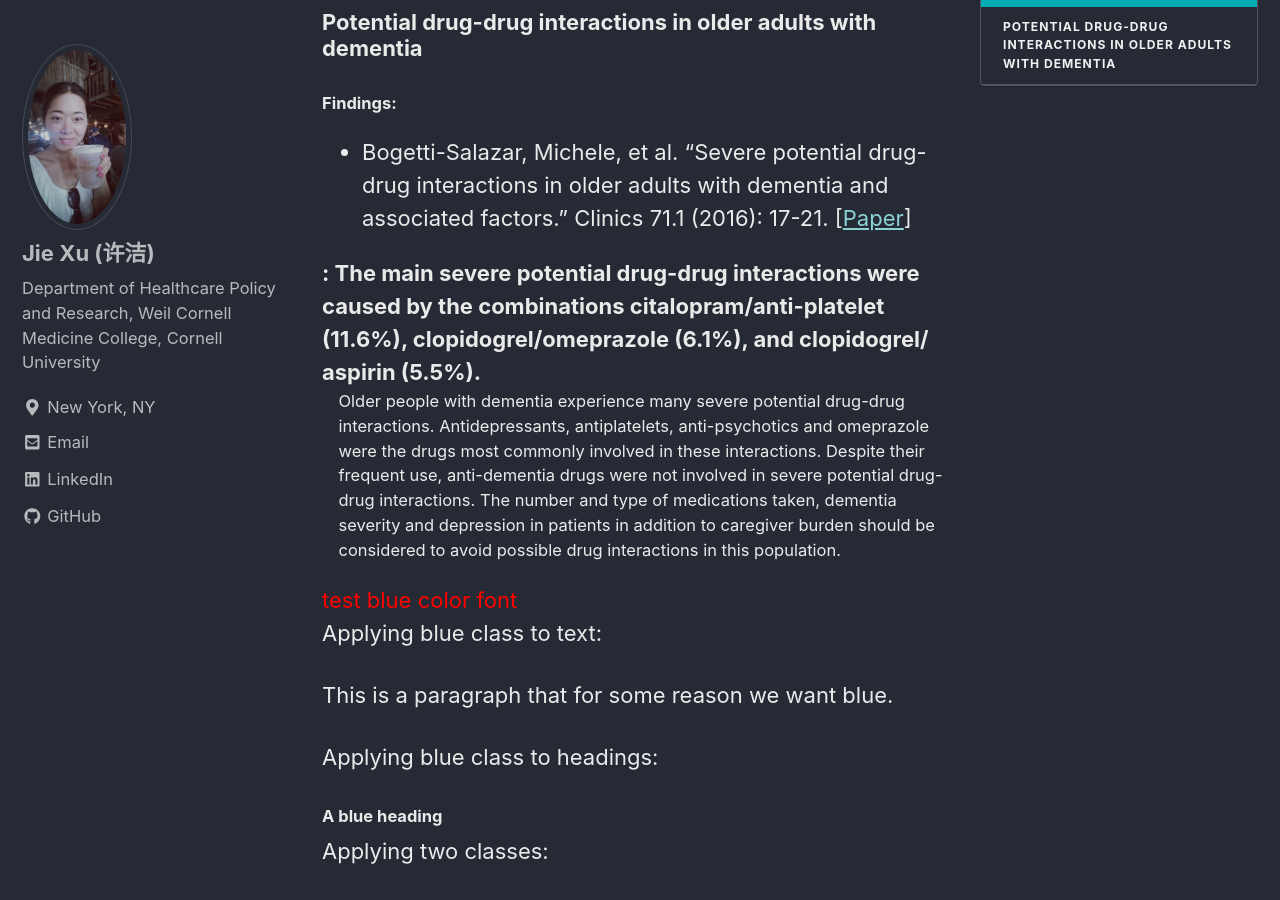
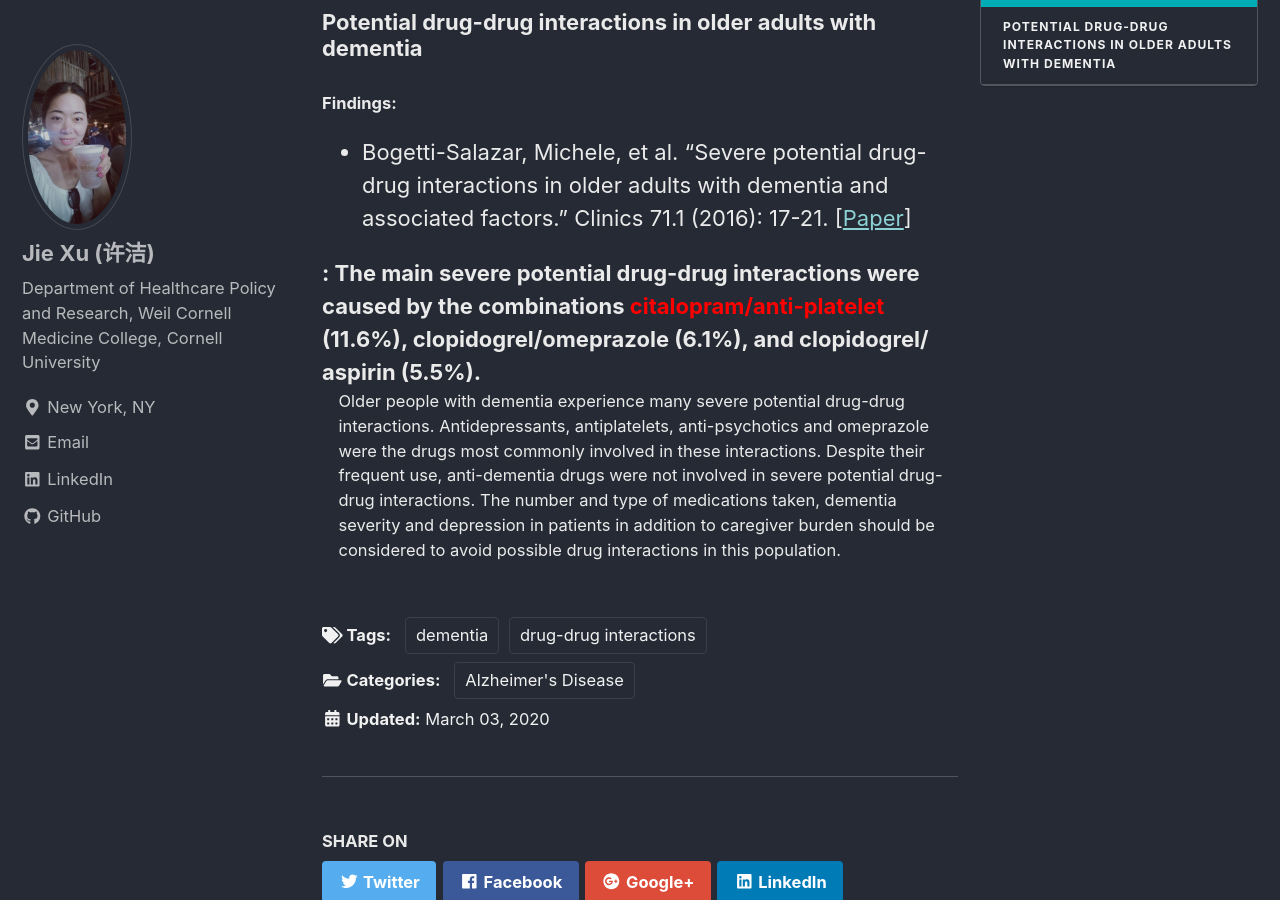
Before and after one commit to jxu1015/jxu1015.github.io, a Jekyll site: the page built from _posts/2020-03-03-AD-Related-Drugs.md, in a window 1280 px wide and 900 px high, scrolled down 269 px. Built offline with Jekyll 4.4.1, drawn with Linux system fonts in a browser that asks for light colours; nearby versions of some CDN libraries; some of the changed text lies outside the part shown.

Commit message:
Update 2020-03-03-AD-Related-Drugs.md

```diff
--- a/_posts/2020-03-03-AD-Related-Drugs.md
+++ b/_posts/2020-03-03-AD-Related-Drugs.md
@@ -14,28 +14,6 @@ toc: true
 
 * Bogetti-Salazar, Michele, et al. "Severe potential drug-drug interactions in older adults with dementia and associated factors." Clinics 71.1 (2016): 17-21. [[Paper](https://www.ncbi.nlm.nih.gov/pmc/articles/PMC4763155/pdf/cln-71-01-017.pdf)]
 
-:   The main severe potential drug-drug interactions were caused by the combinations citalopram/anti-platelet (11.6%), clopidogrel/omeprazole (6.1%), and clopidogrel/ aspirin (5.5%).
+:   The main severe potential drug-drug interactions were caused by the combinations <font color='red'>citalopram/anti-platelet</font> (11.6%), clopidogrel/omeprazole (6.1%), and clopidogrel/ aspirin (5.5%).
 
 :   Older people with dementia experience many severe potential drug-drug interactions. Antidepressants, antiplatelets, anti-psychotics and omeprazole were the drugs most commonly involved in these interactions. Despite their frequent use, anti-dementia drugs were not involved in severe potential drug-drug interactions. The number and type of medications taken, dementia severity and depression in patients in addition to caregiver burden should be considered to avoid possible drug interactions in this population.
-
-<font color='red'>test blue color font</font>
-
-Applying blue class to text:
-
-This is a paragraph that for some reason we want blue.
-{: .blue}
-Applying blue class to headings:
-
-#### A blue heading
-{: .blue}
-Applying two classes:
-
-A blue and bold paragraph.
-{: .blue .bold}
-Applying ids:
-
-#### A blue heading
-{: .blue #blue-h}
-This produces:
-
-<h4 class="blue" id="blue-h">A blue heading</h4>
```
